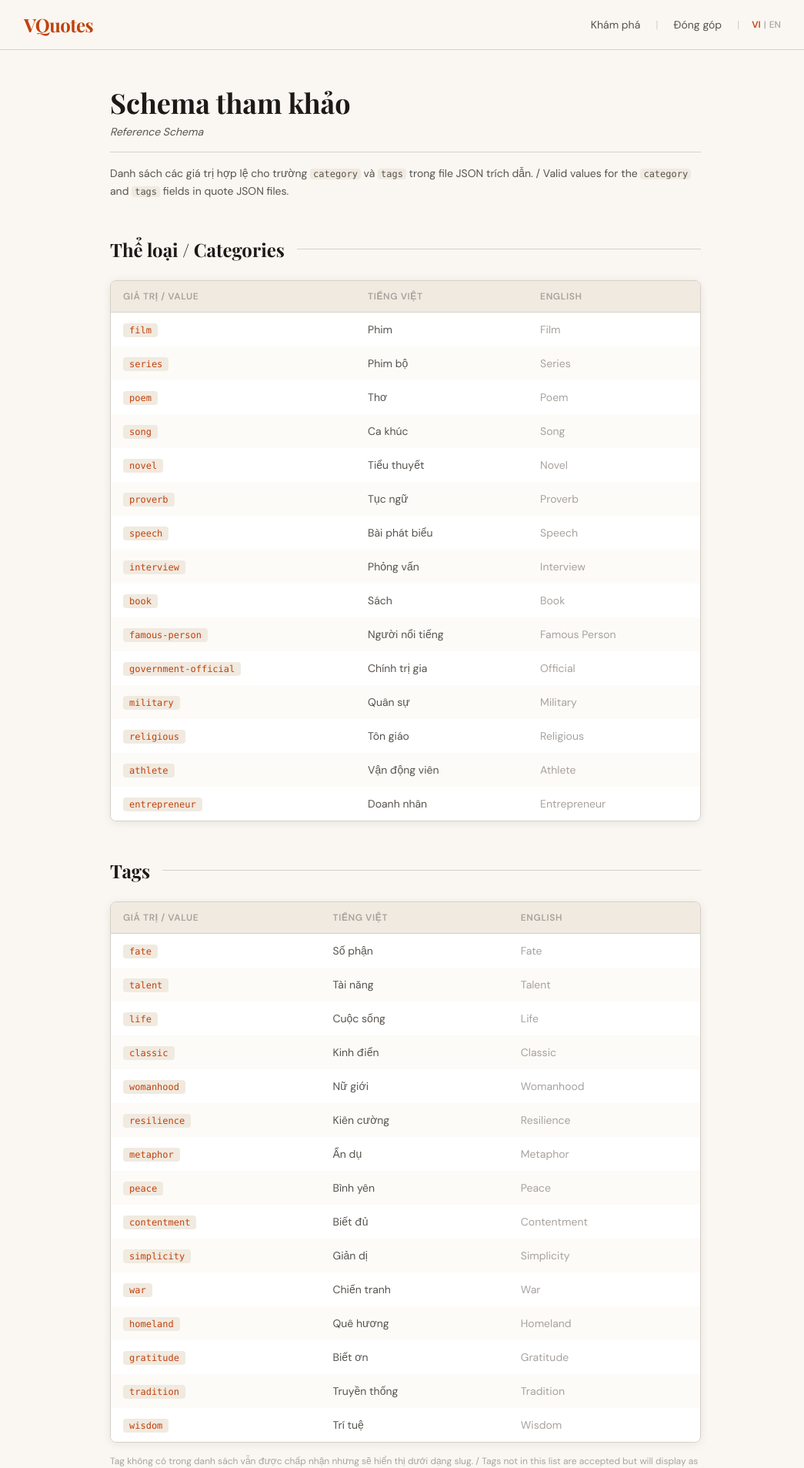
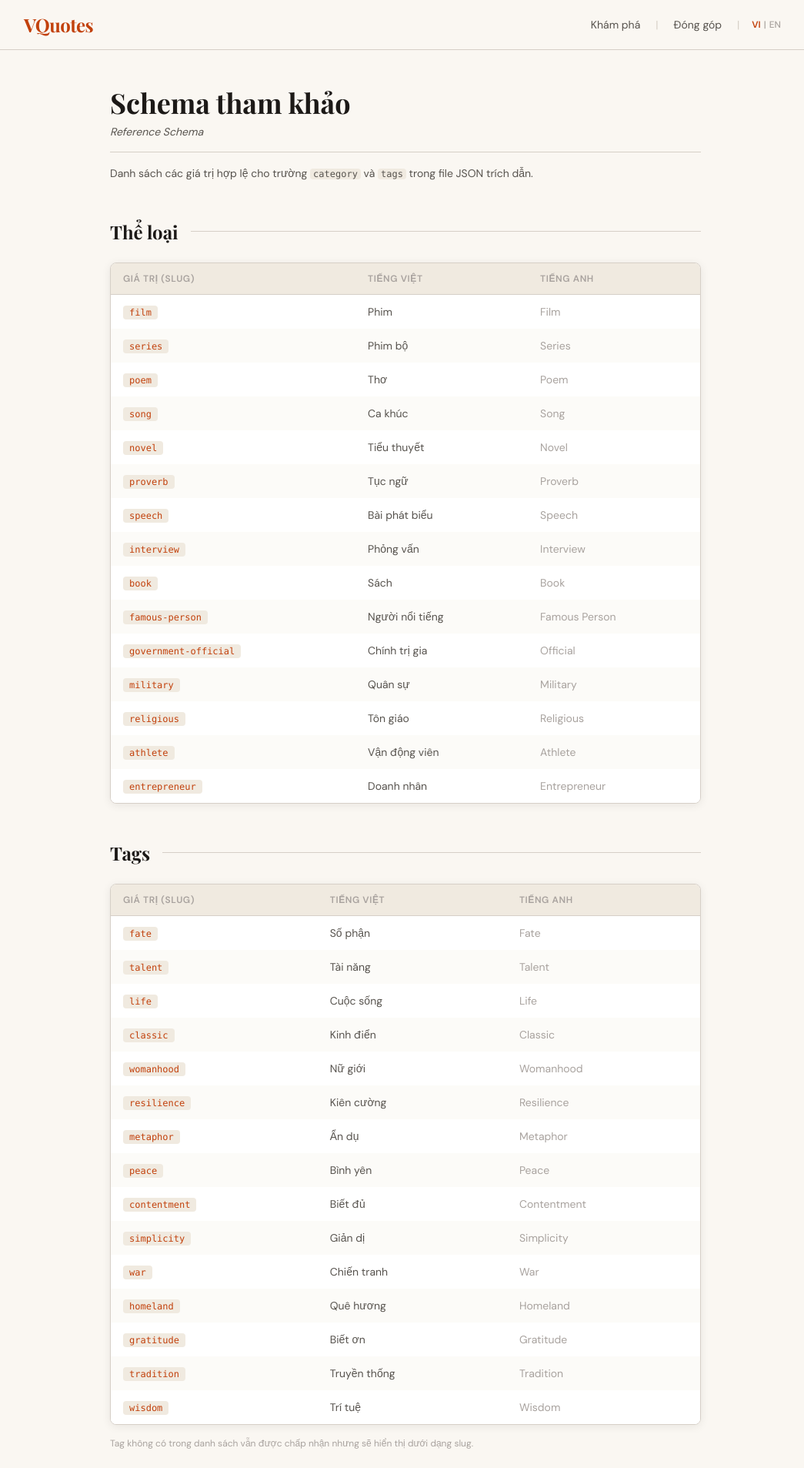
Before and after one commit to bbinarygo/vquotes, a Next.js app: page /schema in a window 1280 px wide. Shown: the top 1907 px of the page at 77% size, without its empty margins (113-1158 px from the left). Built offline with nearby package versions, Linux system fonts and the light colour scheme; a web font is replaced by a local one.

Commit message:
feat: localize schema page title, headings, table headers

```diff
--- a/src/app/schema/page.tsx
+++ b/src/app/schema/page.tsx
@@ -1,34 +1,51 @@
 import { CATEGORY_LIST } from '@/constants/categories';
 import { TAG_LIST } from '@/constants/tags';
+import { getLang } from '@/lib/lang';
+import { t } from '@/lib/i18n';
 
-export default function SchemaPage() {
+export default async function SchemaPage() {
+  const lang = await getLang();
+
   return (
     <div className="max-w-3xl mx-auto space-y-12">
       {/* Header */}
       <div>
         <h1 className="font-playfair text-4xl font-bold text-ink mb-2">
-          Schema tham khảo
+          {t('schema_title', lang)}
         </h1>
-        <p className="text-sm text-ink-muted italic mb-4">Reference Schema</p>
+        <p className="text-sm text-ink-muted italic mb-4">
+          {lang === 'vi' ? 'Reference Schema' : 'Schema tham khảo'}
+        </p>
         <div className="h-px bg-rule" />
         <p className="mt-4 text-sm text-ink-muted leading-relaxed">
-          Danh sách các giá trị hợp lệ cho trường <code className="bg-parchment px-1 rounded text-xs">category</code> và <code className="bg-parchment px-1 rounded text-xs">tags</code> trong file JSON trích dẫn. / Valid values for the <code className="bg-parchment px-1 rounded text-xs">category</code> and <code className="bg-parchment px-1 rounded text-xs">tags</code> fields in quote JSON files.
+          {lang === 'vi'
+            ? <>Danh sách các giá trị hợp lệ cho trường <code className="bg-parchment px-1 rounded text-xs">category</code> và <code className="bg-parchment px-1 rounded text-xs">tags</code> trong file JSON trích dẫn.</>
+            : <>Valid values for the <code className="bg-parchment px-1 rounded text-xs">category</code> and <code className="bg-parchment px-1 rounded text-xs">tags</code> fields in quote JSON files.</>
+          }
         </p>
       </div>
 
       {/* Categories */}
       <section>
         <div className="flex items-center gap-4 mb-6">
-          <h2 className="font-playfair text-2xl font-bold text-ink whitespace-nowrap">Thể loại / Categories</h2>
+          <h2 className="font-playfair text-2xl font-bold text-ink whitespace-nowrap">
+            {t('schema_categories', lang)}
+          </h2>
           <div className="flex-1 h-px bg-rule" />
         </div>
         <div className="bg-white border border-rule rounded-lg overflow-hidden shadow-card">
           <table className="w-full text-sm">
             <thead>
               <tr className="bg-parchment border-b border-rule">
-                <th className="text-left px-4 py-3 text-xs font-semibold uppercase tracking-wider text-ink-faint">Giá trị / Value</th>
-                <th className="text-left px-4 py-3 text-xs font-semibold uppercase tracking-wider text-ink-faint">Tiếng Việt</th>
-                <th className="text-left px-4 py-3 text-xs font-semibold uppercase tracking-wider text-ink-faint">English</th>
+                <th className="text-left px-4 py-3 text-xs font-semibold uppercase tracking-wider text-ink-faint">
+                  {t('schema_col_value', lang)}
+                </th>
+                <th className="text-left px-4 py-3 text-xs font-semibold uppercase tracking-wider text-ink-faint">
+                  {t('schema_col_vi', lang)}
+                </th>
+                <th className="text-left px-4 py-3 text-xs font-semibold uppercase tracking-wider text-ink-faint">
+                  {t('schema_col_en', lang)}
+                </th>
               </tr>
             </thead>
             <tbody>
@@ -49,16 +66,24 @@ export default function SchemaPage() {
       {/* Tags */}
       <section>
         <div className="flex items-center gap-4 mb-6">
-          <h2 className="font-playfair text-2xl font-bold text-ink whitespace-nowrap">Tags</h2>
+          <h2 className="font-playfair text-2xl font-bold text-ink whitespace-nowrap">
+            {t('schema_tags', lang)}
+          </h2>
           <div className="flex-1 h-px bg-rule" />
         </div>
         <div className="bg-white border border-rule rounded-lg overflow-hidden shadow-card">
           <table className="w-full text-sm">
             <thead>
               <tr className="bg-parchment border-b border-rule">
-                <th className="text-left px-4 py-3 text-xs font-semibold uppercase tracking-wider text-ink-faint">Giá trị / Value</th>
-                <th className="text-left px-4 py-3 text-xs font-semibold uppercase tracking-wider text-ink-faint">Tiếng Việt</th>
-                <th className="text-left px-4 py-3 text-xs font-semibold uppercase tracking-wider text-ink-faint">English</th>
+                <th className="text-left px-4 py-3 text-xs font-semibold uppercase tracking-wider text-ink-faint">
+                  {t('schema_col_value', lang)}
+                </th>
+                <th className="text-left px-4 py-3 text-xs font-semibold uppercase tracking-wider text-ink-faint">
+                  {t('schema_col_vi', lang)}
+                </th>
+                <th className="text-left px-4 py-3 text-xs font-semibold uppercase tracking-wider text-ink-faint">
+                  {t('schema_col_en', lang)}
+                </th>
               </tr>
             </thead>
             <tbody>
@@ -75,7 +100,10 @@ export default function SchemaPage() {
           </table>
         </div>
         <p className="mt-4 text-xs text-ink-faint">
-          Tag không có trong danh sách vẫn được chấp nhận nhưng sẽ hiển thị dưới dạng slug. / Tags not in this list are accepted but will display as raw slugs.
+          {lang === 'vi'
+            ? 'Tag không có trong danh sách vẫn được chấp nhận nhưng sẽ hiển thị dưới dạng slug.'
+            : 'Tags not in this list are accepted but will display as raw slugs.'
+          }
         </p>
       </section>
     </div>
```
